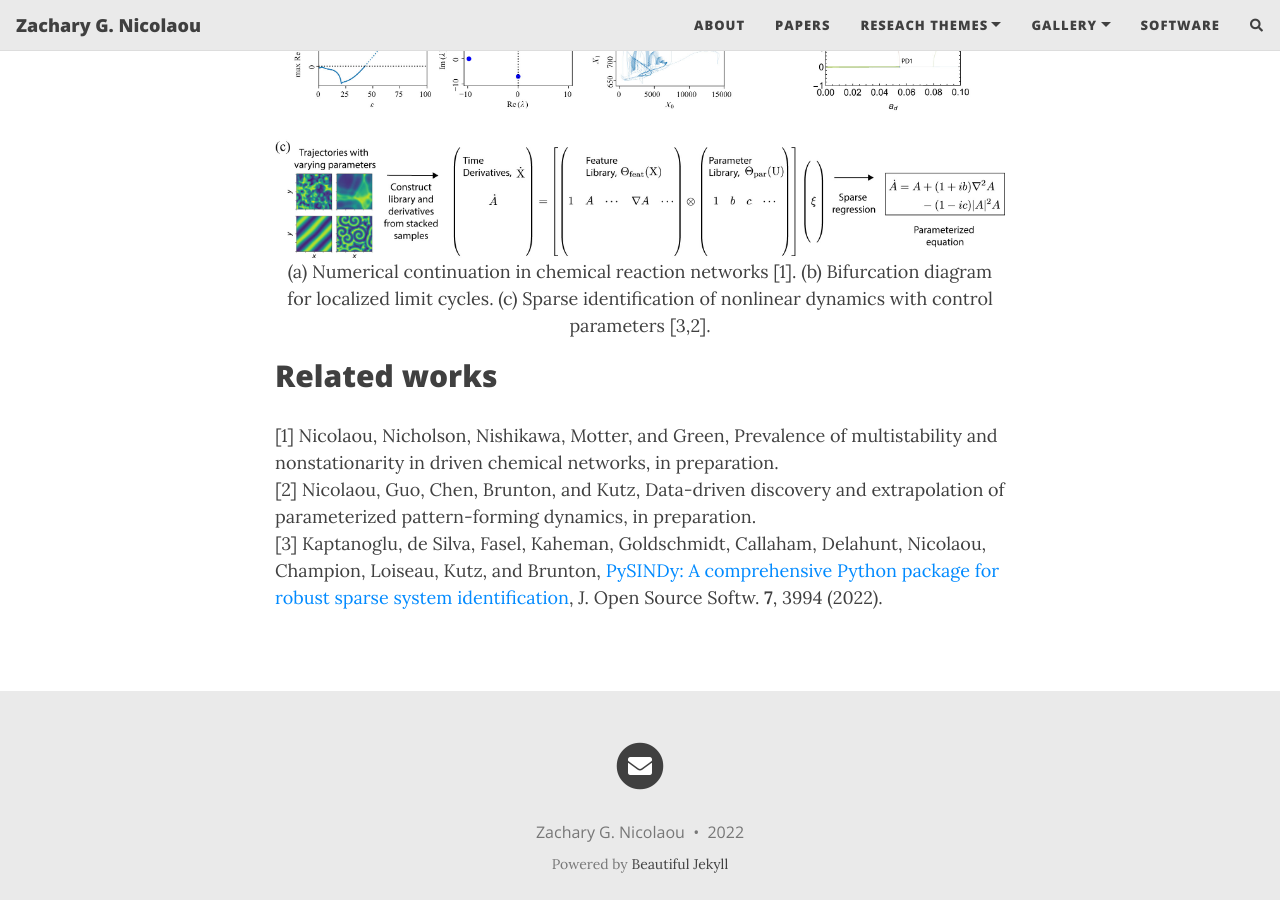
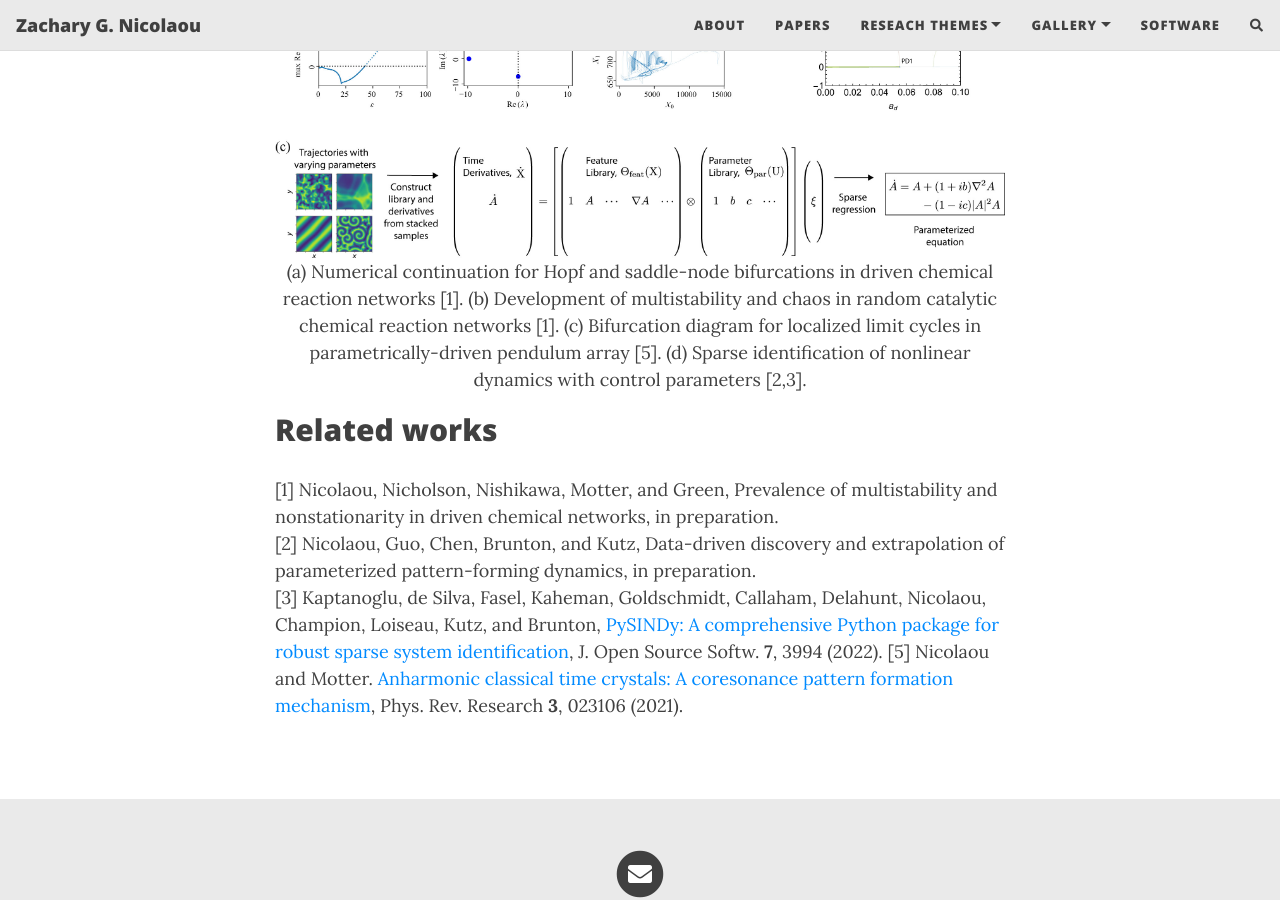
Before and after one commit to znicolaou/znicolaou.github.io, a Jekyll site: the page built from numerics.md, in a window 1280 px wide and 900 px high, scrolled down 801 px. Built offline with Jekyll 4.4.1, drawn with Linux system fonts in a browser that asks for light colours; nearby versions of some CDN libraries; comment, search, counter and statistics services are not loaded.

Commit message:
updated cv and numerics figure

```diff
--- a/numerics.md
+++ b/numerics.md
@@ -5,10 +5,11 @@ title: Numerics and Machine Learning
 Novel machine learning approaches are revolutionizing scientific research, but this revolution did not emerge out of the blue. Decades of methodological developments and applications in scientific computing have culminated in a paradigmatic shift in the way science will be conducted in the twenty first century. I am interested in modernizing classical scientific computing approaches, including numerical integration, numerical continuation, and bifurcation analyses, utilizing modern GPU hardware to accelerate analysis of complex dynamical states, including limit cycles, invariant tori, and chaotic attractors. As an active developer for the open source pysindy package, I am also investigating applications and methodological developments of machine learning system identification algorithms, specifically for the sparse identification of nonlinear dynamics (SINDy) algorithm. Coupled with novel neural networks in the form of autoencoders, the SINDy approach promises to advance classical applied mathematics approaches by enabling coordinate discovery with interpretable dynamics. I aim to demonstrate this approach on classical systems to advance discovery in pattern formation.
 <figure>
 <img src="/assets/img/numerics.jpg" width=1024 />
-<figcaption align="center">(a) Numerical continuation in chemical reaction networks [1]. (b) Bifurcation diagram for localized limit cycles. (c) Sparse identification of nonlinear dynamics with control parameters [3,2].
+<figcaption align="center">(a) Numerical continuation for Hopf and saddle-node bifurcations in driven chemical reaction networks [1]. (b) Development of multistability and chaos in random catalytic chemical reaction networks [1]. (c) Bifurcation diagram for localized limit cycles in parametrically-driven pendulum array [5]. (d) Sparse identification of nonlinear dynamics with control parameters [2,3].
 </figcaption>
 </figure>
 ## Related works
 [1] Nicolaou, Nicholson, Nishikawa, Motter, and Green, Prevalence of multistability and nonstationarity in driven chemical networks, in preparation.
 [2] Nicolaou, Guo, Chen, Brunton, and Kutz, Data-driven discovery and extrapolation of parameterized pattern-forming dynamics, in preparation.
 [3] Kaptanoglu, de Silva,  Fasel,  Kaheman, Goldschmidt,  Callaham, Delahunt, Nicolaou,  Champion, Loiseau,  Kutz, and Brunton, 	[PySINDy: A comprehensive Python package for robust sparse system identification](https://doi.org/10.21105/joss.03994), J. Open Source Softw. **7**, 3994 (2022).
+[5] Nicolaou and Motter. [Anharmonic classical time crystals: A coresonance pattern formation mechanism](https://doi.org/10.1103/PhysRevResearch.3.023106), Phys. Rev. Research **3**, 023106 (2021).
```
Also changed, not shown: 3 other files.
